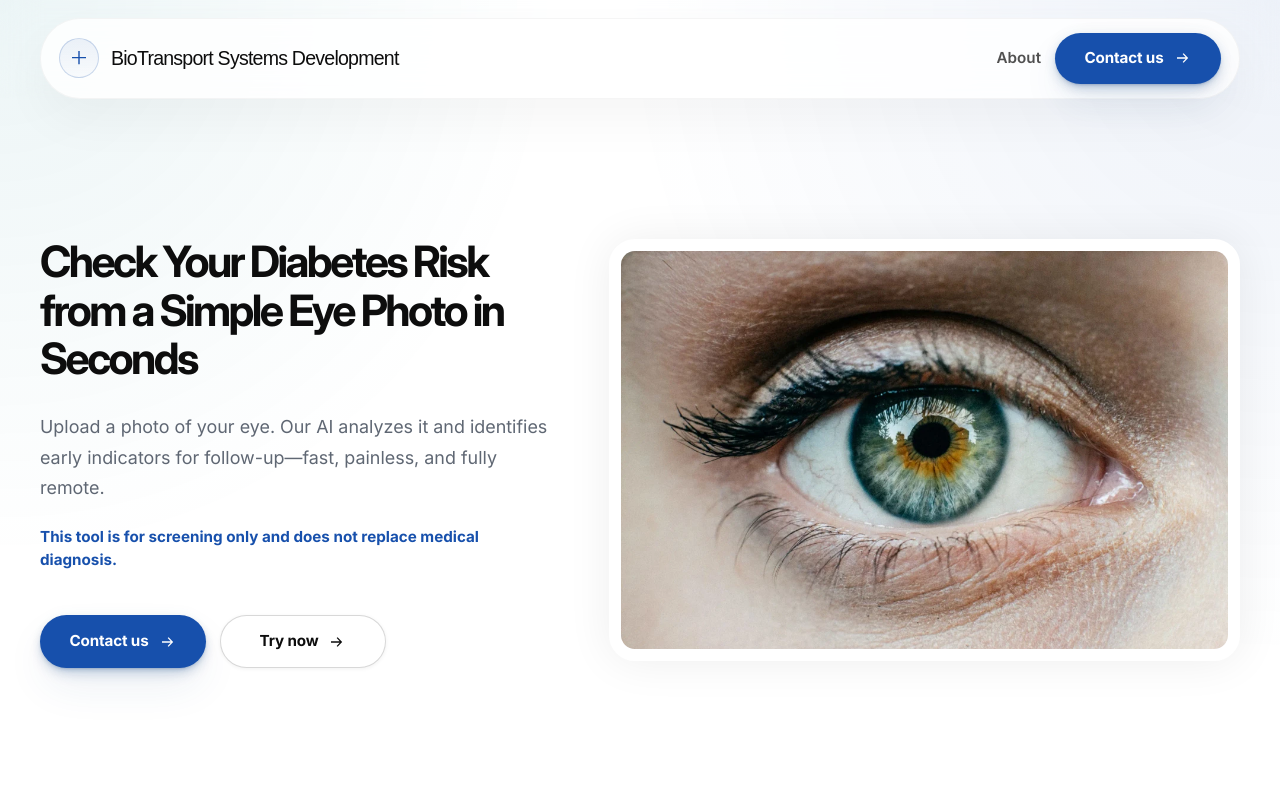
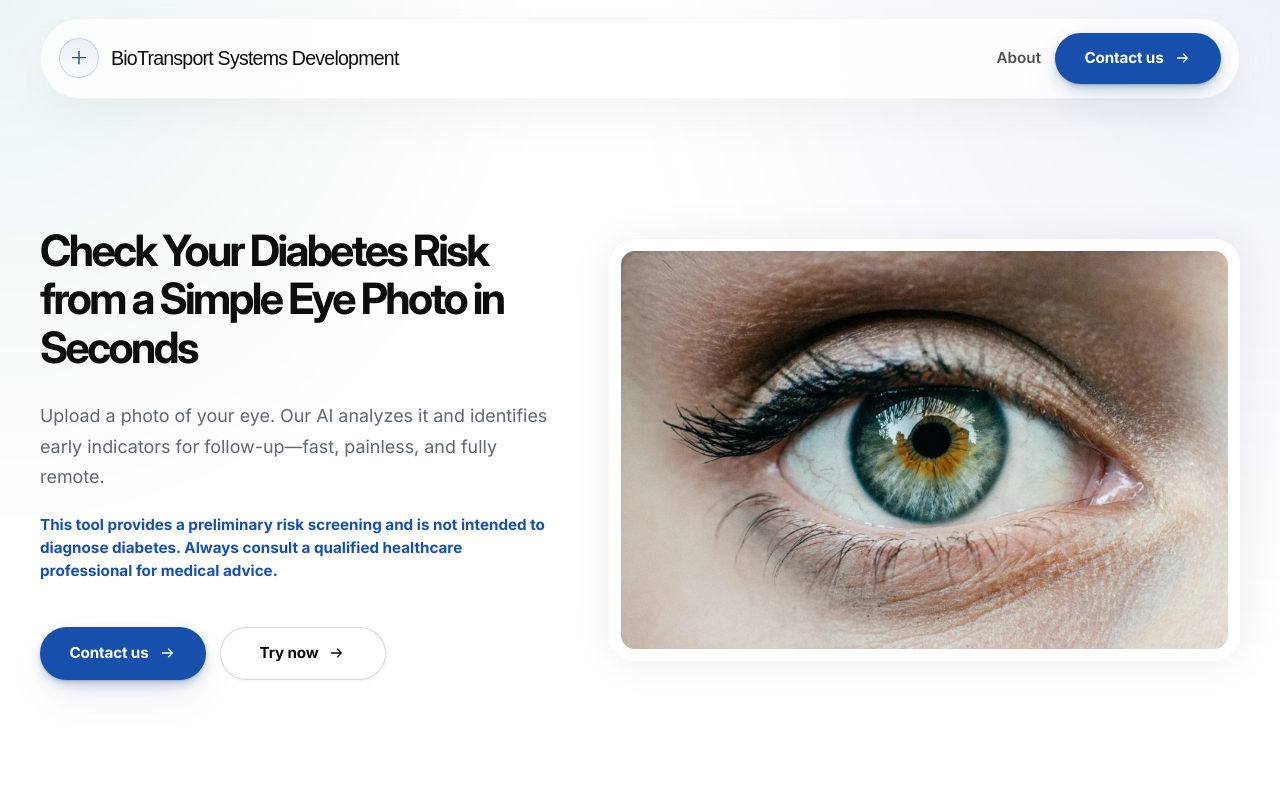
Before and after one commit to AnNik79/diabetes-website-26, a Next.js app: page / in a window 1280 px wide. Shown: the top 800 px of the page. Built offline with nearby package versions, Linux system fonts and the light colour scheme; a web font is replaced by a local one.

Commit message:
Change disclaimer tesxt

```diff
--- a/components/site-content.ts
+++ b/components/site-content.ts
@@ -217,7 +217,7 @@ export const aboutContent = {
   whoWeAreDescription:
     "Our tool analyzes a single eye photo to detect early signs of diabetes\u2014no needles, no lab tests.",
   whoWeAreNote:
-    "This tool is for screening only and does not replace medical diagnosis.",
+    "This tool provides a preliminary risk screening and is not intended to diagnose diabetes. Always consult a qualified healthcare professional for medical advice.",
   cards: [
     {
       title: "Our Mission",
```
